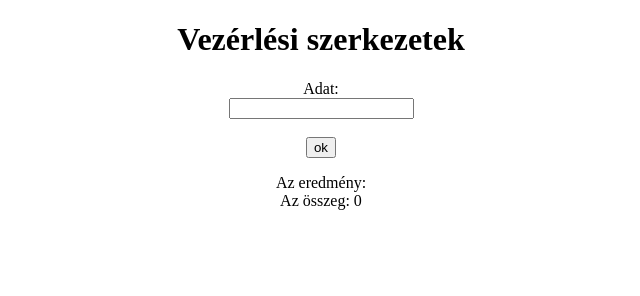
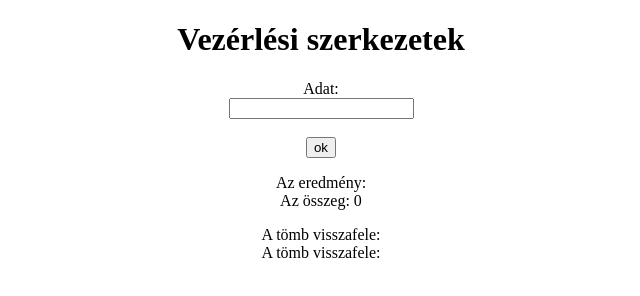
Before and after one commit to dlabanc/kozosmunka, a plain HTML site: page public_html/index.html in a window 1280 px wide. Both pictures are taken after a click on the button "ok". Shown: the whole page, without its empty margins (319-959 px from the left). Drawn offline with Linux system fonts and the light colour scheme.

Commit message:
3.feladat

```diff
--- a/public_html/index.html
+++ b/public_html/index.html
@@ -19,6 +19,7 @@
                     <input type="button" value="ok" id="szamol">
                 </form>
                 <p id="szoveg">Az eredmény: </p>
+                <p id="szovegReverse">A tömb visszafele: </p>
             </article>
         </main>
     </body>
--- a/public_html/jsalap.js
+++ b/public_html/jsalap.js
@@ -1,4 +1,5 @@
 var tomb = [];
+var reverseTomb=[];
 
 function feltolt() {
     var ertek = document.getElementById("adat").value;
@@ -11,12 +12,21 @@ function feltolt() {
 function dolgozz() {
 
     feltolt();
+    Reverse();
     var osszeg = 0;
     for (var i = 0; i < tomb.length; i++) {
         osszeg += tomb[i];
     }
     document.getElementById("szoveg").innerHTML += tomb + "<br>Az összeg: " + osszeg;
 
+}
+function Reverse(){
+    var k=0;
+    for (var i = tomb.length; i >= 0; i--) {
+        reverseTomb[k] = tomb[i];
+        k++;
+    }
+    document.getElementById("szovegReverse").innerHTML +="<br>A tömb visszafele: " + reverseTomb;
 }
 function init() {
     console.log("Bejelentkeztem");
```
